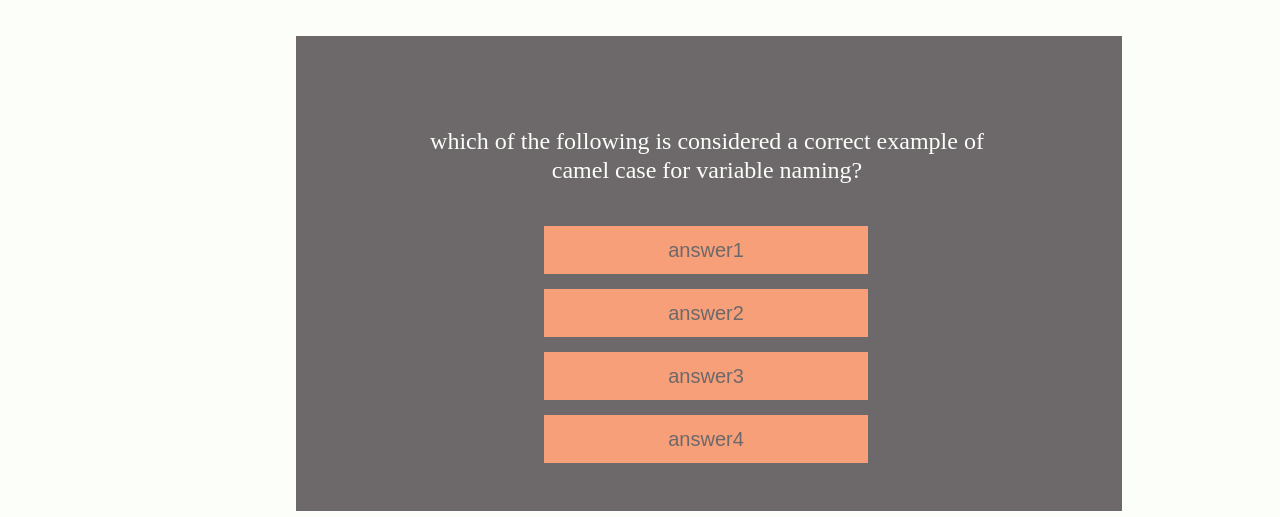
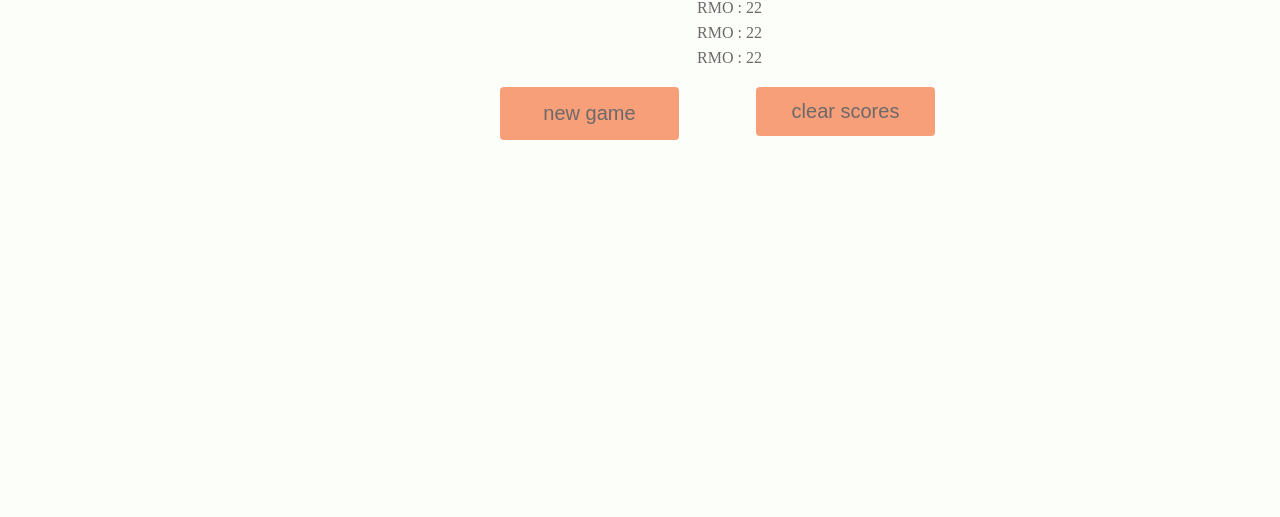
Before and after one commit to overtonr/code-quiz, a plain HTML site: page index.html in a window 1280 px wide. Shown: the part 283-800 px from the top of the page. Drawn offline with Linux system fonts and the light colour scheme.

Commit message:
leaderboard formatted. time to code java

```diff
--- a/assets/style.css
+++ b/assets/style.css
@@ -12,7 +12,9 @@
 
 #view-score,
 #countdown-box,
-#start-btn {
+#start-btn,
+#submit-btn,
+#clear, #new-game {
     background-color: var(--button-background);
     border-radius: 4px;
     font-size: 20px;
@@ -78,6 +80,7 @@ input {
     height: 49px;
     left: 630px;
     top: 398px;
+
 }
 
 #question-card {
@@ -107,7 +110,7 @@ h3 {
 #answer-btns {
     position: absolute;
     background-color: var(--text-grey);
-    left: 233px;
+    left: 230px;
     top: 175px;
 }
 
@@ -120,5 +123,48 @@ h3 {
     background-color: var(--button-background);
     color: var(--text-grey);
     display: block;
-    margin: 15px;
+    margin: 17px;
 }
+
+input{
+    width: 65px;
+}
+
+#saved {
+    border: var(--text-grey);
+    width: 65px;
+}
+
+#new-game{
+position: absolute;
+width: 179px;
+height: 53px;
+left: 500px;
+top: 370px;
+}
+
+#clear{
+position: absolute;
+width: 179px;
+height: 49px;
+left: 756px;
+top: 370px;
+}
+
+#saved{
+position: absolute;
+text-align: center;
+width: 145px;
+height: 26px;
+left: 657px;
+top: 275px;
+}
+
+#in{
+    border: none;
+    text-align: center;
+    /* background-color: var(--button-background); */
+    color: var(--text-grey);
+    display: block;
+    margin: 7px;
+}
--- a/index.html
+++ b/index.html
@@ -24,11 +24,11 @@
                 incorrect answers will penalize your time and score!</p>
             <button id="start-btn">start game</button>
         </div> -->
-    <!-- </section> -->
+        <!-- </section>
         <section>
             <div id="question-card">
-            <!-- <h3> question</h3> -->
-            <h3>which of the following is considered a correct example of camel case for variable naming?</h3>
+                 <h3> question</h3> -->
+        <!-- <h3>which of the following is considered a correct example of camel case for variable naming?</h3>
                 <div id="answer-btns">
                     <button id="ans">answer1</button>
                     <button id="ans">answer2</button>
@@ -36,16 +36,25 @@
                     <button id="ans">answer4</button>
                 </div>
             </div>
-    </section>
-        <!-- <div id="end-page">
+        </section> -->
+        <!-- <section id="end-page">
             <h1>all done!</h1>
             <p id="player-score">your final score is __
                 <br />
                 enter initials: <input id="initials">
             </p>
             <button id="submit-btn">submit</button>
-
-         </div> -->
+        </section> -->
+        <section id="leaderboard">
+            <h1> high scores</h1>
+            <section id="saved">
+                <div id="in">RMO : 22</div>
+                <div id="in">RMO : 22</div>
+                <div id="in">RMO : 22</div>
+            </section>
+            <button id="new-game">new game</button>
+            <button id="clear">clear scores</button>
+        </section>
 
 
 
```
Lines whose indentation alone changed are shown as unchanged.
